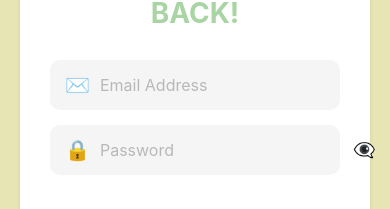
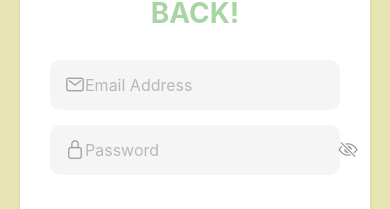
Before and after one commit to LeeDev428/fin-wise_finance-tracker, a React Native app in the folder frontend/: screen /Login in a window 390 px wide. Shown: the part 386-595 px from the top of the page. Built offline with nearby package versions, Linux system fonts and the light colour scheme.

Commit message:
Update LoginScreen.js

```diff
--- a/frontend/src/screens/LoginScreen.js
+++ b/frontend/src/screens/LoginScreen.js
@@ -11,6 +11,7 @@ import {
   ScrollView,
   Alert,
 } from 'react-native';
+import { Ionicons } from '@expo/vector-icons';
 import { AuthContext } from '../context/AuthContext';
 import colors from '../constants/colors';
 
@@ -66,7 +67,7 @@ const LoginScreen = ({ navigation }) => {
 
           {/* Email Input */}
           <View style={styles.inputContainer}>
-            <Text style={styles.icon}>✉️</Text>
+            <Ionicons name="mail-outline" size={20} color="#999" style={styles.iconLeft} />
             <TextInput
               style={styles.input}
               placeholder="Email Address"
@@ -80,7 +81,7 @@ const LoginScreen = ({ navigation }) => {
 
           {/* Password Input */}
           <View style={styles.inputContainer}>
-            <Text style={styles.icon}>🔒</Text>
+            <Ionicons name="lock-closed-outline" size={20} color="#999" style={styles.iconLeft} />
             <TextInput
               style={styles.input}
               placeholder="Password"
@@ -94,7 +95,11 @@ const LoginScreen = ({ navigation }) => {
               style={styles.eyeIcon}
               onPress={() => setShowPassword(!showPassword)}
             >
-              <Text style={styles.eyeText}>{showPassword ? '👁️' : '👁️‍🗨️'}</Text>
+              <Ionicons
+                name={showPassword ? 'eye-outline' : 'eye-off-outline'}
+                size={20}
+                color="#999"
+              />
             </TouchableOpacity>
           </View>
 
```
